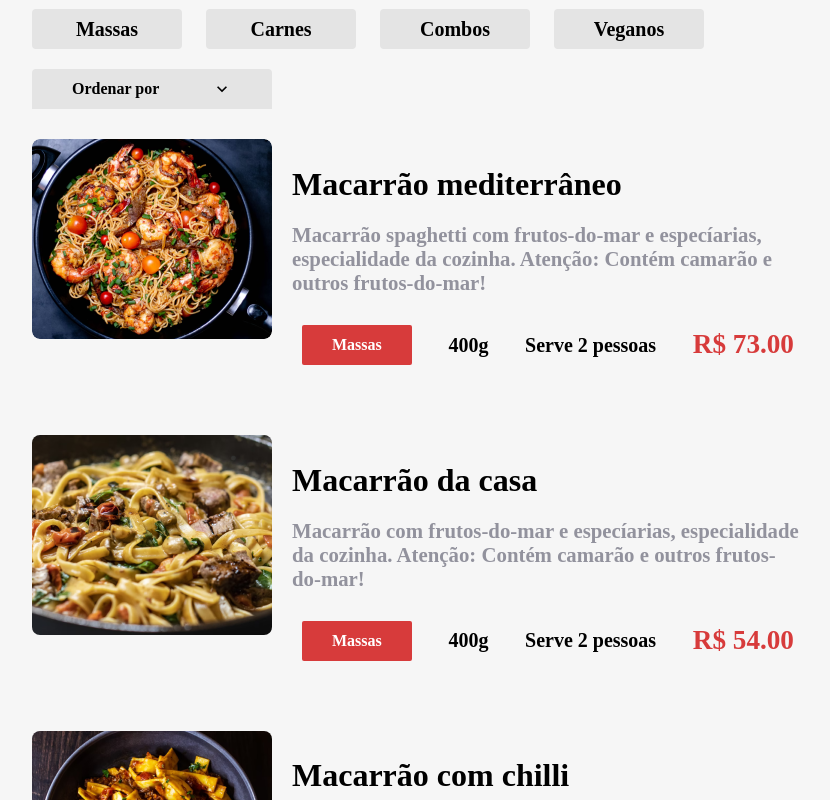
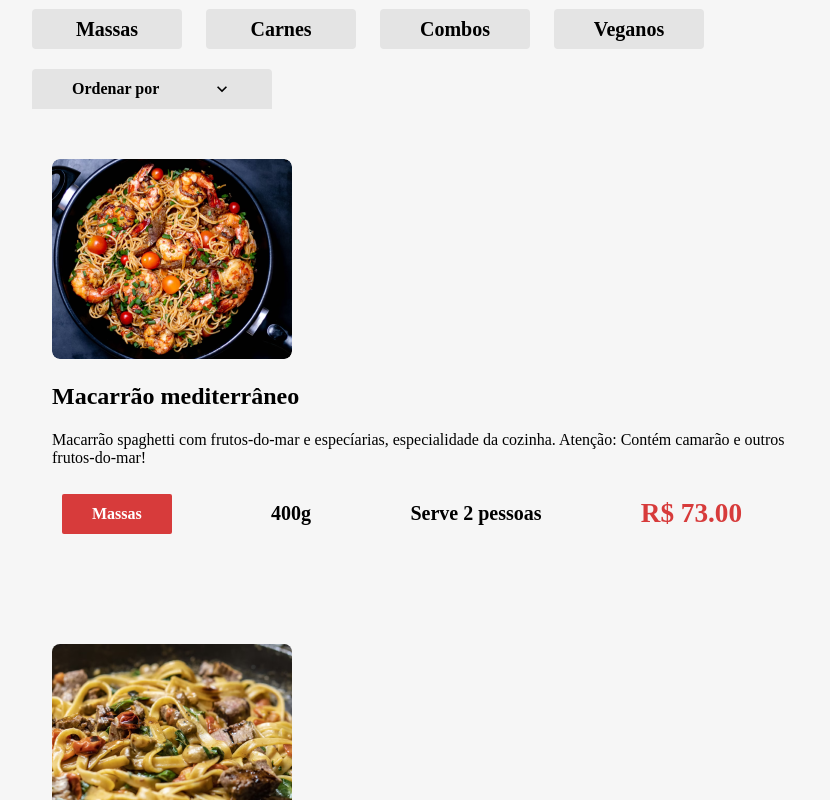
Before and after one commit to devLucasMoraes/aluroni, a React (Create React App) app: page /cardapio in a window 1280 px wide. Shown: the part 640-1440 px from the top of the page, without its empty margins (168-998 px from the left). Built offline with nearby package versions, Linux system fonts and the light colour scheme; a web font is replaced by a local one.

Commit message:
criado redirecionamento para pratos em item

```diff
--- a/src/pages/Cardapio/Itens/Item/Item.module.scss
+++ b/src/pages/Cardapio/Itens/Item/Item.module.scss
@@ -7,38 +7,53 @@
 $veganos: #80aa40;
 
 .item {
+  align-items: center;
+  border-radius: 10px;
+  cursor: pointer;
   display: flex;
   flex-wrap: wrap;
+  padding: 20px;
+  transition: .2s ease-in;
   width: 90%;
+
+  &:hover {
+    background-color: $grey;
+  }
+
   &__imagem {
     min-width: 240px;
+
     @media (max-width: $desktop_xsm) {
       width: 100%;
     }
+
     img {
       border-radius: 8px;
       width: 100%;
     }
-  }
+
     &__descricao {
       display: flex;
       flex: 1;
       flex-direction: column;
       flex-wrap: wrap;
       justify-content: space-around;
-    padding: 0 20px;
+      margin: 0 20px;
+
       @media (max-width: $desktop_xsm) {
         flex-direction: row;
         margin-top: 20px;
         padding: 0;
       }
     }
+
     &__titulo {
       h2 {
         font-size: 2rem;
         font-weight: bold;
         margin-bottom: 20px;
       }
+
       p {
         color: $dark-grey;
         font-size: 1.3rem;
@@ -47,22 +62,28 @@
         margin-bottom: 20px;
       }
     }
+  }
+
   &__tags {
     display: flex;
     flex-wrap: wrap;
     justify-content: space-between;
     margin-bottom: 20px;
     max-width: 700px;
+
     @media (max-width: $desktop_xsm) {
       justify-content: flex-end;
     }
+
     @media (max-width: $mobile) {
       justify-content: flex-start;
     }
-    > div {
+
+    >div {
       margin: 10px;
     }
   }
+
   &__tipo {
     align-items: center;
     border-radius: 2px;
@@ -71,21 +92,26 @@
     height: 40px;
     justify-content: center;
     padding: 10px 30px;
+
     &__massas {
       background-color: $massas;
       color: white;
     }
+
     &__carnes {
       background-color: $carnes;
       color: white;
     }
+
     &__combos {
       background-color: $combos;
     }
+
     &__veganos {
       background-color: $veganos;
     }
   }
+
   &__porcao,
   &__qtdpessoas,
   &__valor {
@@ -95,6 +121,7 @@
     font-weight: bold;
     justify-content: center;
   }
+
   &__valor {
     color: $red;
     font-size: 1.7rem;
--- a/src/pages/Cardapio/Itens/Item/index.tsx
+++ b/src/pages/Cardapio/Itens/Item/index.tsx
@@ -1,14 +1,15 @@
 import styles from './Item.module.scss';
 import classNames from 'classnames';
 import { Prato } from 'types/Types';
+import { useNavigate } from 'react-router-dom';
 
 type ItemProps = Prato
 
 export default function Item(props: ItemProps) {
-    const { title, description, size, serving, price, category, photo } = props;
-
+    const { id, title, description, size, serving, price, category, photo } = props;
+    const navigate = useNavigate();
     return (
-        <div className={styles.item}>
+        <div className={styles.item} onClick={() => navigate(`/prato/${id}`)}>
             <div className={styles.item__imagem}>
                 <img src={photo} alt={title} />
             </div>
```
Lines whose indentation alone changed are shown as unchanged.
